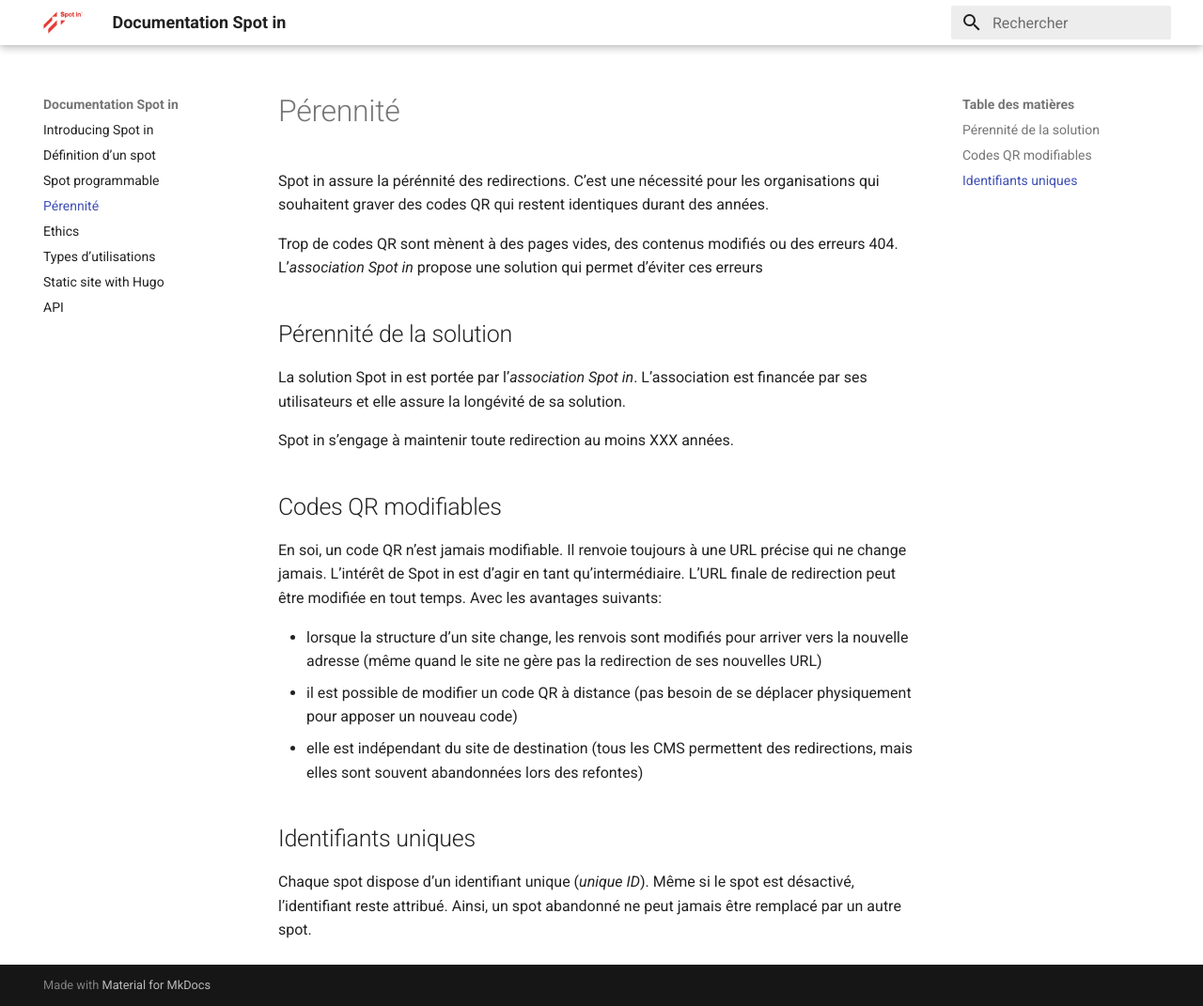
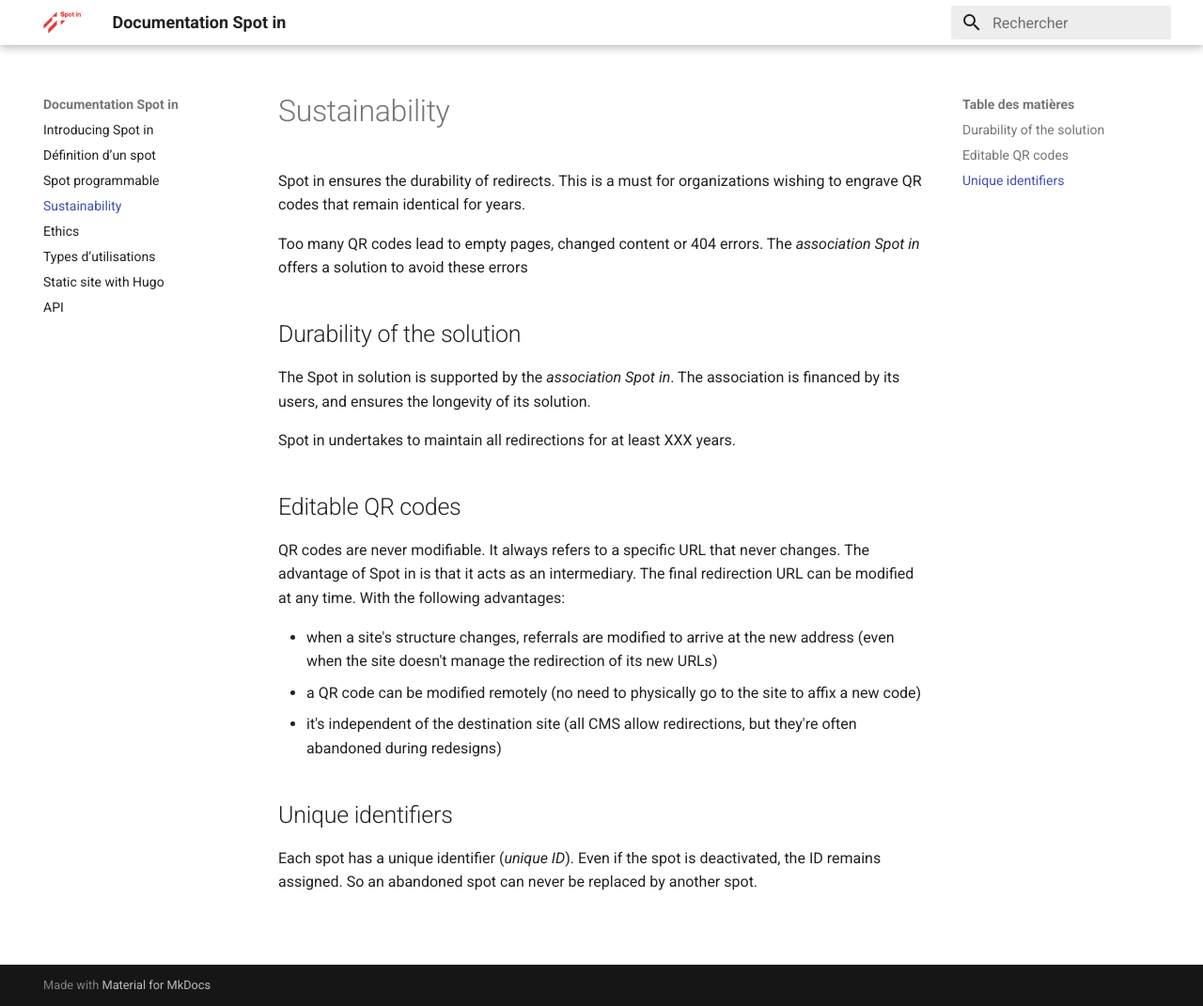
Before and after one commit to nfriedli/docs.spotin.ch, an MkDocs documentation site: the page built from docs/perennite.md, in a window 1280 px wide and 1071 px high. Shown: the whole window at 94% size. Built offline with MkDocs 1.6.1 and Material for MkDocs 9.7.7, drawn with Linux system fonts in a browser that asks for light colours.

Commit message:
Translate perennite.md
Translation from French to English

```diff
--- a/docs/perennite.md
+++ b/docs/perennite.md
@@ -1,23 +1,23 @@
-# Pérennité
+# Sustainability
 
-Spot in assure la pérénnité des redirections. C’est une nécessité pour les organisations qui souhaitent graver des codes QR qui restent identiques durant des années.
+Spot in ensures the durability of redirects. This is a must for organizations wishing to engrave QR codes that remain identical for years.
 
-Trop de codes QR sont mènent à des pages vides, des contenus modifiés ou des erreurs 404. L’*association Spot in* propose une solution qui permet d’éviter ces erreurs
+Too many QR codes lead to empty pages, changed content or 404 errors. The *association Spot in* offers a solution to avoid these errors
 
-## Pérennité de la solution
+## Durability of the solution
 
-La solution Spot in est portée par l’*association Spot in*. L’association est financée par ses utilisateurs et elle assure la longévité de sa solution.
+The Spot in solution is supported by the *association Spot in*. The association is financed by its users, and ensures the longevity of its solution.
 
-Spot in s’engage à maintenir toute redirection au moins XXX années.
+Spot in undertakes to maintain all redirections for at least XXX years.
 
-## Codes QR modifiables
+## Editable QR codes
 
-En soi, un code QR n’est jamais modifiable. Il renvoie toujours à une URL précise qui ne change jamais. L’intérêt de Spot in est d’agir en tant qu’intermédiaire. L’URL finale de redirection peut être modifiée en tout temps. Avec les avantages suivants:
+QR codes are never modifiable. It always refers to a specific URL that never changes. The advantage of Spot in is that it acts as an intermediary. The final redirection URL can be modified at any time. With the following advantages:
 
-- lorsque la structure d’un site change, les renvois sont modifiés pour arriver vers la nouvelle adresse (même quand le site ne gère pas la redirection de ses nouvelles URL)
-- il est possible de modifier un code QR à distance (pas besoin de se déplacer physiquement pour apposer un nouveau code)
-- elle est indépendant du site de destination (tous les CMS permettent des redirections, mais elles sont souvent abandonnées lors des refontes)
+- when a site's structure changes, referrals are modified to arrive at the new address (even when the site doesn't manage the redirection of its new URLs)
+- a QR code can be modified remotely (no need to physically go to the site to affix a new code)
+- it's independent of the destination site (all CMS allow redirections, but they're often abandoned during redesigns)
 
-## Identifiants uniques
+## Unique identifiers
 
-Chaque spot dispose d’un identifiant unique (*unique ID*). Même si le spot est désactivé, l’identifiant reste attribué. Ainsi, un spot abandonné ne peut jamais être remplacé par un autre spot.
+Each spot has a unique identifier (*unique ID*). Even if the spot is deactivated, the ID remains assigned. So an abandoned spot can never be replaced by another spot.
```
